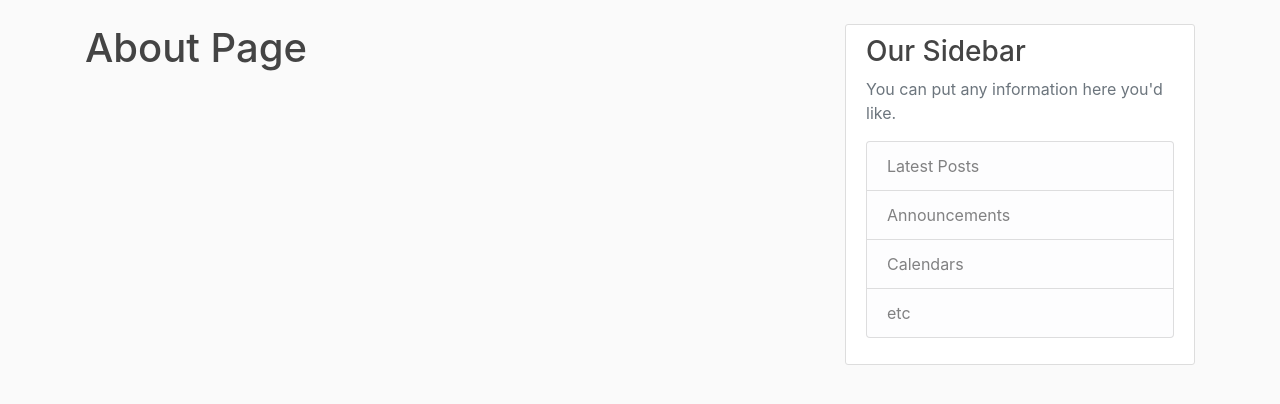
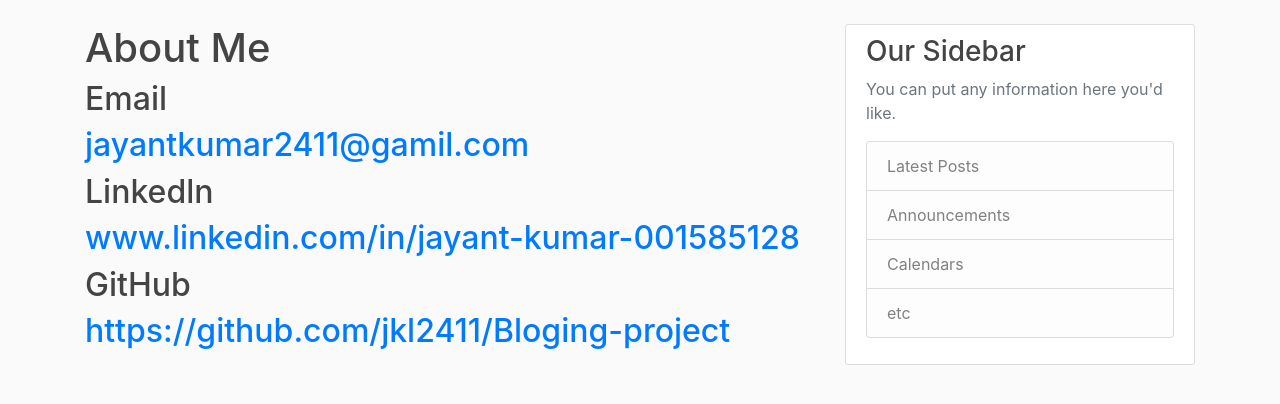
Before and after one commit to jkl2411/Bloging-project, a Django app: page /about/ in a window 1280 px wide. Shown: the part 56-460 px from the top of the page. Run offline with Django 3.2, Linux system fonts and the light colour scheme; some libraries are stand-ins or nearby versions.

Commit message:
Update about.html

```diff
--- a/Bloging project/blog/templates/blog/about.html
+++ b/Bloging project/blog/templates/blog/about.html
@@ -1,4 +1,7 @@
 {% extends "blog/base.html" %}
 {% block content %}
-    <h1>About Page</h1>
+    <h1>About Me</h1>
+    <h2>Email     <h2><a href="#">jayantkumar2411@gamil.com</a></h2></h2>
+    <h2>Linkedln  <h2> <a href="#">www.linkedin.com/in/jayant-kumar-001585128</a></h2></h2>
+    <h2>GitHub    <h2><a href="#">https://github.com/jkl2411/Bloging-project</a></h2></h2>
 {% endblock content %}
```
